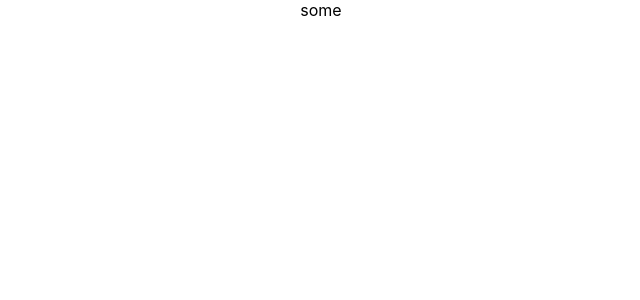
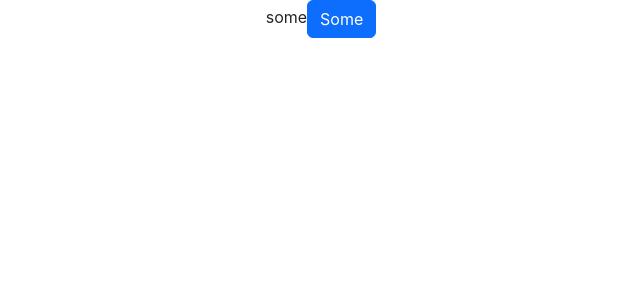
Before and after one commit to sarlackdevelopment/Grid, a React (Create React App) app: page / in a window 1280 px wide. Shown: the top 300 px of the page, without its empty margins (319-959 px from the left). Built offline with nearby package versions, Linux system fonts and the light colour scheme.

Commit message:
+react-bootstrap

```diff
--- a/package.json
+++ b/package.json
@@ -6,7 +6,9 @@
     "@testing-library/jest-dom": "^5.16.5",
     "@testing-library/react": "^13.4.0",
     "@testing-library/user-event": "^13.5.0",
+    "bootstrap": "^5.2.1",
     "react": "^18.2.0",
+    "react-bootstrap": "^2.5.0",
     "react-dom": "^18.2.0",
     "react-scripts": "5.0.1",
     "web-vitals": "^2.1.4"
--- a/src/components/grid/index.jsx
+++ b/src/components/grid/index.jsx
@@ -1,5 +1,9 @@
 import React from "react";
+import {Button} from "react-bootstrap";
 
-const Grid = () => <>some</>
+const Grid = () => <>
+    some
+    <Button variant='primary'>Some</Button>
+</>
 
 export default Grid;
--- a/src/index.scss
+++ b/src/index.scss
@@ -1,3 +1,5 @@
+@import '~bootstrap/scss/bootstrap';
+
 body {
   margin: 0;
   font-family: -apple-system, BlinkMacSystemFont, 'Segoe UI', 'Roboto', 'Oxygen',
```
Also changed, not shown: src/App.js (+0 -14 lines), 1 other file (tests, documents, lock files or other folders).
